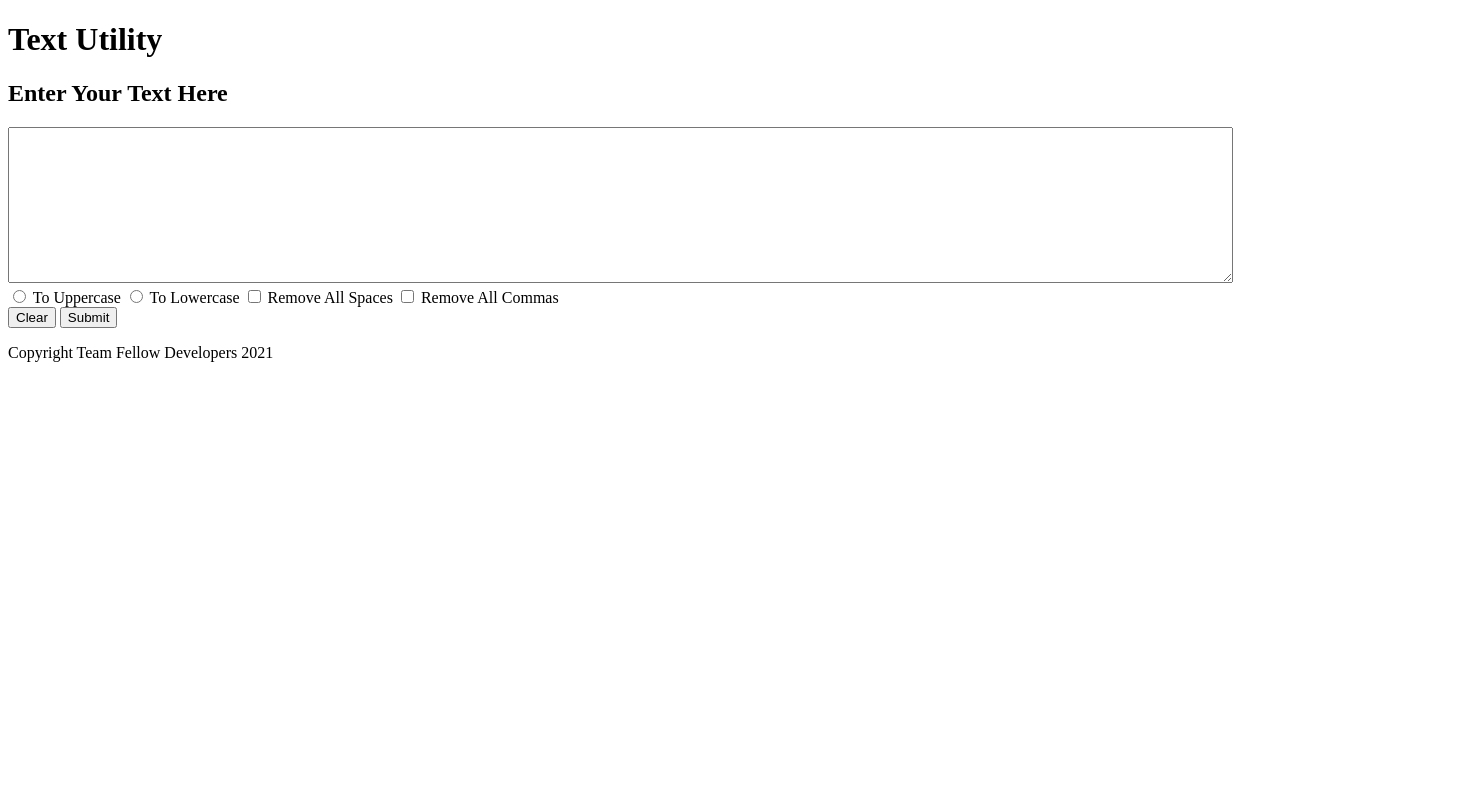
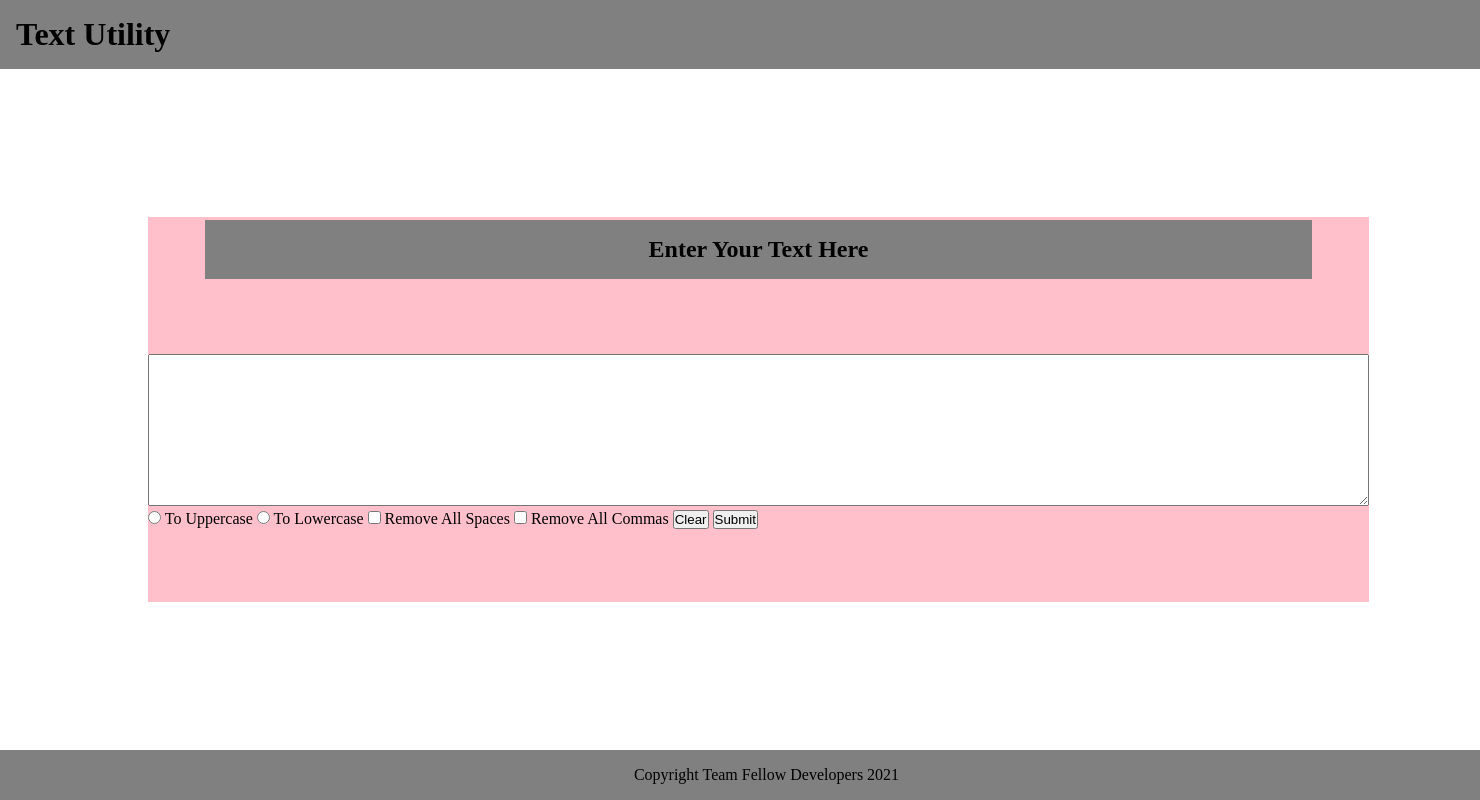
Before and after one commit to fellow-developers/text_utility, a Flask app: page / in a window 1480 px wide. Run offline with Flask 2, Linux system fonts and the light colour scheme.

Commit message:
link css

```diff
--- /dev/null
+++ b/static/css/style.css
@@ -0,0 +1,35 @@
+* {
+    margin: 0;
+    padding: 0;
+    box-sizing: border-box;
+}
+
+.container{
+    display: grid;
+    grid-template-rows: auto 1fr auto;
+    min-height: 100vh;
+}
+
+.container h1{
+    padding: 2vh 0 2vh 2vh;
+    background-color: gray;
+}
+
+.container p{
+    padding: 2vh 0 2vh 2vh;
+    background-color: gray;
+    text-align: center;
+}
+
+.content{
+    background-color: pink;
+    display: grid;
+    grid-template-rows: 1fr 5fr;
+    place-items: center;
+    margin: 10vmax;
+}
+
+.content h2{
+    padding: 2vh 30vw 2vh 30vw;
+    background-color: gray;
+}
--- a/templates/index.html
+++ b/templates/index.html
@@ -4,13 +4,16 @@
     <meta charset="UTF-8">
     <meta http-equiv="X-UA-Compatible" content="IE=edge">
     <meta name="viewport" content="width=device-width, initial-scale=1.0">
+    <link rel="stylesheet" href="{{ url_for('static', filename='css/style.css') }}">
     <title>Text Utility</title>
 </head>
 <body>
+    <div class="container">
         <h1>Text Utility</h1>
+        <div class="content">
             <h2>Enter Your Text Here</h2>
             <form action="" method="post">
-        <textarea name="strInput" cols="150" rows="10"></textarea><br>
+                <textarea name="strInput" cols="150" rows="10"></textarea>
 
                 <input type="radio" name="toCase" id="toUppercase">
                 <label for="toUppercase">To Uppercase</label>
@@ -22,11 +25,13 @@
                 <label for="removeAllSpaces">Remove All Spaces</label>
 
                 <input type="checkbox" name="removeAllCommas" id="removeAllCommas">
-        <label for="removeAllCommas">Remove All Commas</label><br>
+                <label for="removeAllCommas">Remove All Commas</label>
 
                 <input type="reset" value="Clear">
                 <input type="submit" value="Submit">
             </form>
+        </div>
         <p>Copyright Team Fellow Developers 2021</p>
+    </div>
 </body>
 </html>
```
Lines whose indentation alone changed are shown as unchanged.
